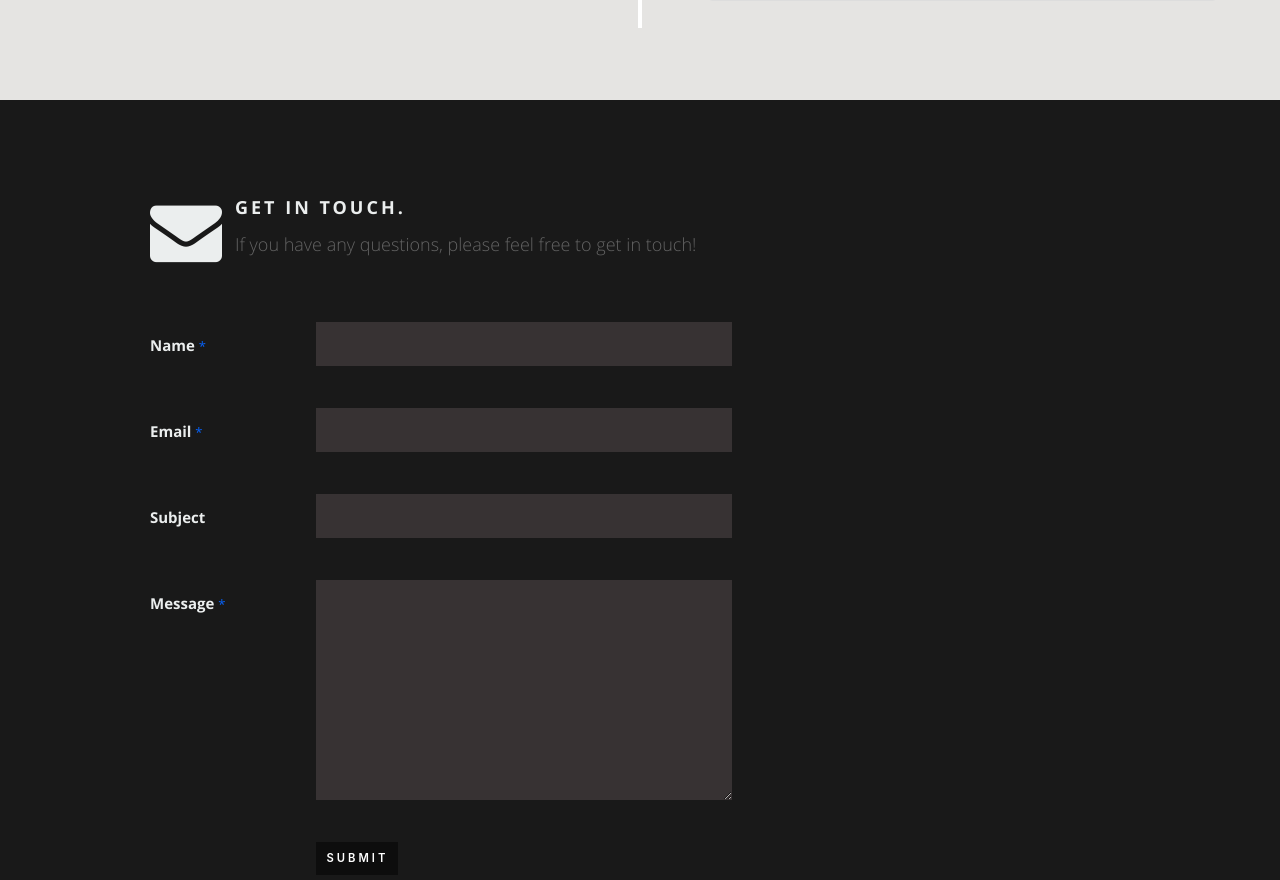
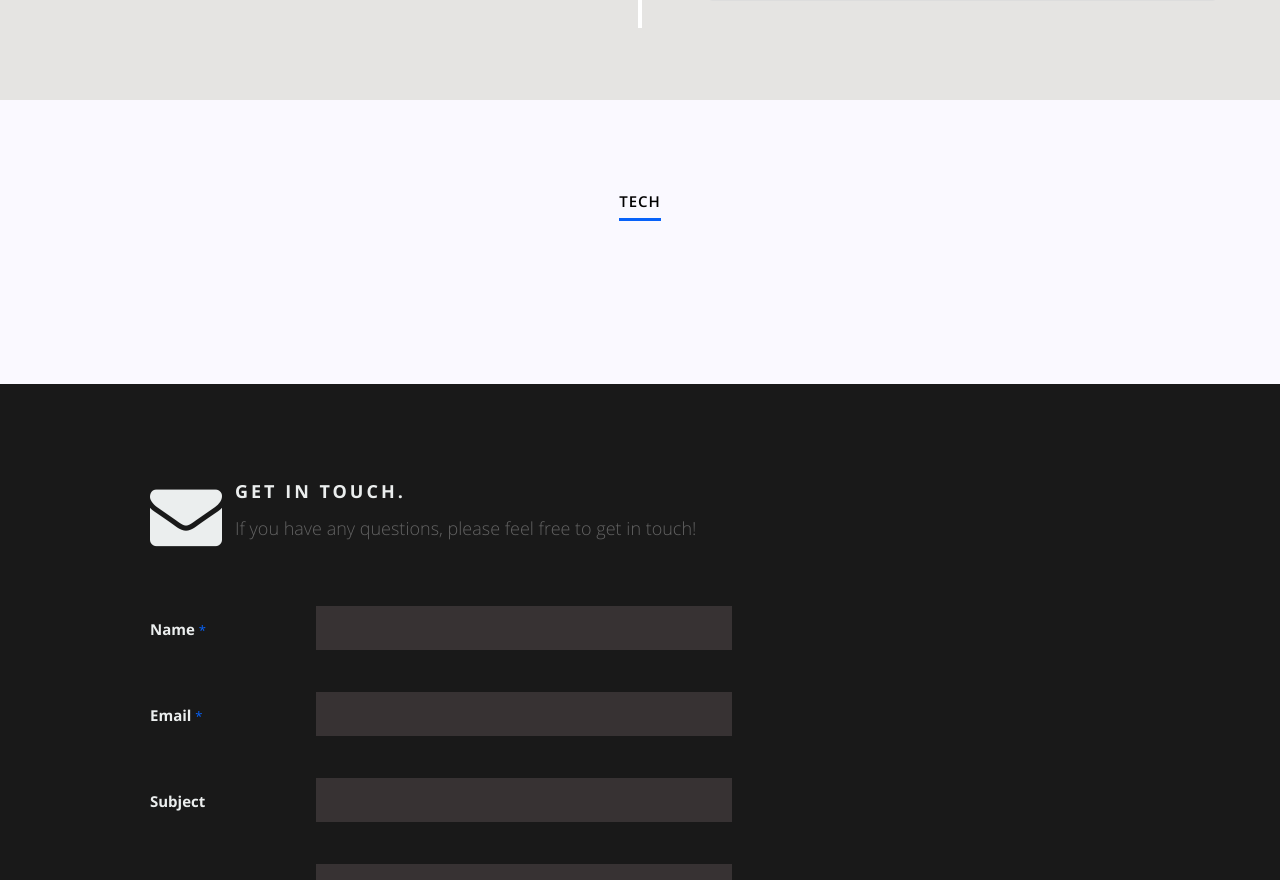
Before and after one commit to HirenRMistry/PortfolioV2, a React (Create React App) app: page / in a window 1280 px wide. Shown: the part 2823-3703 px from the top of the page. Built offline with nearby package versions, Linux system fonts and the light colour scheme.

Commit message:
Refactored components folder into subfolders

```diff
--- a/src/App.js
+++ b/src/App.js
@@ -4,18 +4,20 @@ import {
   theme,
 } from '@chakra-ui/react';
 
-import Header from './components/Header';
-import About from './components/About';
-import Portfolio from './components/Portfolio';
-import Resume from './components/Resume';
-import Contact from './components/Contact';
-import Footer from './components/Footer';
+import Header from './components/sections/Header';
+import About from './components/sections/About';
+import Portfolio from './components/sections/Portfolio';
+import Resume from './components/sections/Resume';
+import Contact from './components/sections/Contact';
+import Footer from './components/sections/Footer';
+import Skills from './components/sections/Skills';
 
 import * as serviceWorker from "./serviceWorker";
 
 import Projects from './data/projects.json'
 import aboutMeInfo from './data/about.json'
 import resumeInfo from './data/resume.json'
+import skills from './data/skills.json'
 
 function App() {
   return (
@@ -24,6 +26,7 @@ function App() {
       <About data={aboutMeInfo}/>
       <Portfolio data={Projects}/>
       <Resume data={resumeInfo}/>
+      <Skills data={skills}/>
       <Contact data={aboutMeInfo}/>
       <Footer data={aboutMeInfo}/>
     </ChakraProvider>
--- a/src/components/TechTag.jsx
+++ b/src/components/atoms/TechTag.jsx
@@ -1,5 +1,5 @@
 import React, { Component } from 'react';
-import colours from '../data/colours.json';
+import colours from '../../data/colours.json';
 import {Tag} from '@chakra-ui/react';
 
 
--- a/src/components/Job.jsx
+++ b/src/components/molecules/Job.jsx
@@ -2,7 +2,7 @@ import React, { Component } from 'react';
 import { VerticalTimelineElement}  from 'react-vertical-timeline-component';
 import 'react-vertical-timeline-component/style.min.css';
 import {FaBriefcase, FaChevronDown} from 'react-icons/fa';
-import TechTag from './TechTag';
+import TechTag from '../atoms/TechTag';
 
 export default class Job extends Component {
     constructor(props) {
--- a/src/components/ProjectCard.jsx
+++ b/src/components/molecules/ProjectCard.jsx
@@ -1,6 +1,6 @@
 import React, { Component } from 'react';
 import {HStack} from '@chakra-ui/react';
-import TechTag from './TechTag';
+import TechTag from '../atoms/TechTag';
 
 export default class ProjectCard extends Component {
 
--- a/src/components/Portfolio.jsx
+++ b/src/components/sections/Portfolio.jsx
@@ -1,6 +1,6 @@
 import React, { Component } from 'react';
 import 'aos/dist/aos.css';
-import ProjectCard from './ProjectCard';
+import ProjectCard from '../molecules/ProjectCard';
 import { SimpleGrid } from '@chakra-ui/layout';
 import { Button } from '@chakra-ui/react';
 
--- a/src/components/Resume.jsx
+++ b/src/components/sections/Resume.jsx
@@ -1,5 +1,5 @@
 import React, { Component } from 'react';
-import Job from './Job';
+import Job from '../molecules/Job';
 import { VerticalTimeline}  from 'react-vertical-timeline-component';
 
 export default class Resume extends Component {
--- /dev/null
+++ b/src/components/sections/Skills.jsx
@@ -0,0 +1,44 @@
+import React, { Component } from 'react';
+import 'aos/dist/aos.css';
+
+import { SimpleGrid } from '@chakra-ui/layout';
+import { Button } from '@chakra-ui/react';
+
+export default class Skills extends Component {
+  constructor(props) {
+    super(props);
+    this.state = {
+    };
+  }
+
+  render() {
+
+
+    return (
+
+      <section id="portfolio" style={{background:"#FAF9FF"}}>
+
+        <div className="row">
+
+          <div className="twelve columns collapsed">
+            <div className="portfolioTitle">
+              <h1><span>Tech</span></h1>
+            </div>
+            <div id="portfolio-flters" className="button-group filter-button-group ">
+              {this.state.buttons}
+            </div>
+          </div>
+        </div>
+
+        <div style={{padding:"25px"}}>
+          <SimpleGrid minChildWidth="46%" spacing="40px" mt={5}>
+
+          {/* {this.state.currList.map(project => (
+            <ProjectCard project={project}/>
+          ))} */}
+          </SimpleGrid>
+        </div>
+      </section>
+    );
+  }
+}
--- a/src/data/skills.json
+++ b/src/data/skills.json
@@ -1,50 +1,27 @@
 [
   {
-      "name":"Java",
-      "level":"80%"
+    "title":"Frontend Development",
+    "main": [
+      "ReactJS",
+      "JavaScript",
+      "Flask"
+    ]
   },
   {
-      "name":"Python",
-      "level":"80%"
+    "title":"Backend Development",
+    "main": [
+      "NodeJS",
+      "Python",
+      "Java"
+    ]
   },
   {
-      "name":"SQL",
-      "level":"80%"
-    },
-    {
-      "name":"JavaScript",
-      "level":"80%"
-    },
-    {
-      "name":"HTML",
-      "level":"80%"
-    },
-    {
-      "name":"CSS",
-      "level":"80%"
-    },
-    {
-      "name":"ReactJS",
-      "level":"70%"
-    },
-    {
-      "name":"C",
-      "level":"70%"
-    },
-    {
-      "name":"Haskell",
-      "level":"60%"
-    },
-    {
-      "name":"Bash",
-      "level":"60%"
-    },
-    {
-      "name":"MatLab",
-      "level":"60%"
-    },
-    {
-      "name":"Android Studio",
-      "level":"50%"
+    "title": "Tools",
+    "main": [
+      "Git",
+      "Docker"
+    ]
   }
+
+
 ]
```
Also changed, not shown: src/components/sections/About.jsx (renamed from src/components/About.jsx), src/components/sections/Contact.jsx (renamed from src/components/Contact.jsx), src/components/sections/Footer.jsx (renamed from src/components/Footer.jsx), src/components/sections/Header.jsx (renamed from src/components/Header.jsx). Lines whose indentation alone changed are shown as unchanged.
